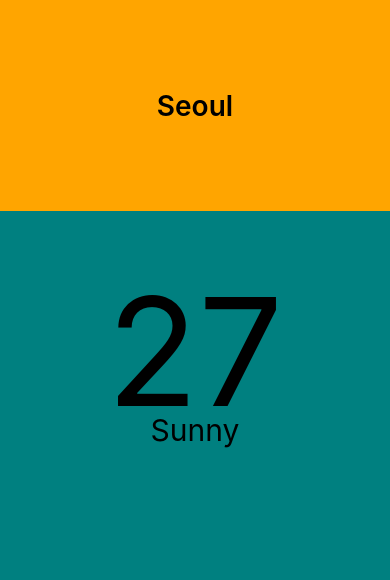
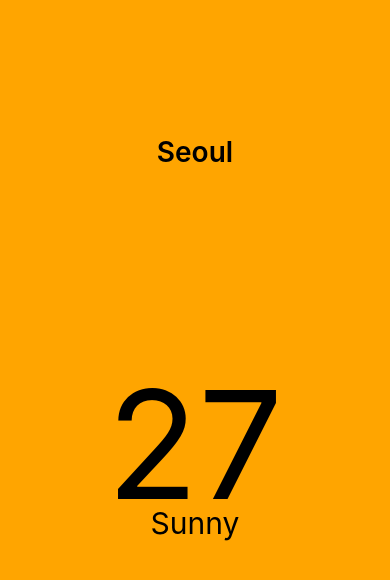
Before and after one commit to YunDaeHyeon/React-Native-Study-Weather, a React Native app: screen / in a window 390 px wide. Shown: the top 580 px of the page. Built offline with nearby package versions, Linux system fonts and the light colour scheme.

Commit message:
22.08.11 2.6 Styles part Two add

```diff
--- a/App.js
+++ b/App.js
@@ -1,6 +1,12 @@
 import { StatusBar } from 'expo-status-bar';
 import reactDom from 'react-dom';
-import { StyleSheet, Text, View } from 'react-native';
+import { StyleSheet, Dimensions, Text, View, ScrollView } from 'react-native';
+
+// 디바이스 크기 가져오기
+// const { height, width } = Dimensions.get("window");
+
+// width를 SCREEN_WIDTH로 설정
+const { width:SCREEN_WIDTH } = Dimensions.get("window");
 
 export default function App() {
   return (
@@ -8,12 +14,33 @@ export default function App() {
       <View style={styles.city}>
         <Text style={styles.cityName}>Seoul</Text>
       </View>
-      <View style={styles.weather}>
+      <ScrollView
+        pagingEnabled
+        horizontal
+        // indicatorStyle="white" indicator 색상 하얀색
+        showsHorizontalScrollIndicator={false} // indicator 비활성
+        contentContainerStyle={styles.weather}>
         <View style={styles.day}>
           <Text style={styles.temp}>27</Text>
           <Text style={styles.description}>Sunny</Text>
         </View>
-      </View>
+        <View style={styles.day}>
+          <Text style={styles.temp}>27</Text>
+          <Text style={styles.description}>Sunny</Text>
+        </View>
+        <View style={styles.day}>
+          <Text style={styles.temp}>27</Text>
+          <Text style={styles.description}>Sunny</Text>
+        </View>
+        <View style={styles.day}>
+          <Text style={styles.temp}>27</Text>
+          <Text style={styles.description}>Sunny</Text>
+        </View>
+        <View style={styles.day}>
+          <Text style={styles.temp}>27</Text>
+          <Text style={styles.description}>Sunny</Text>
+        </View>
+      </ScrollView>
     </View>
   );
 }
@@ -33,12 +60,10 @@ const styles = StyleSheet.create({
     fontWeight: "600"
   },
   weather: {
-    flex: 3,
   },
   day : {
-    flex: 1,
+    width: SCREEN_WIDTH, // day 컴포넌트의 크기를 화면 너비로 설정한다.
     alignItems: "center",
-    backgroundColor:"teal",
   },
   temp: {
     marginTop: 50,
@@ -58,4 +83,16 @@ const styles = StyleSheet.create({
   --
   목표
   휴대전화가 위치한 지역의 16일간 날씨 예측 정보를 불러온다.
+
+  Scroll View
+  디바이스 스크롤 지원 컴포넌트
+  ! 해당 컴포넌트를 사용하려면 style이 아닌 contentContainerStyle을 사용해야한다.
+  ! 해당 컴포넌트는 flex를 사용하면 안된다.
+  pagingEnabled - 스크롤을 자유롭게 하지 못하게 막는다. (페이지 생성)
+   : 해당 prop를 사용하면 디바이스 하단에 Tab View와 같은 것이 보인다.(Indicator)
+   : 이를 막기 위해 showsHorizontalScrollIndicator={false} prop를 설정한다.
+   : 커스텀 indicator을 설정하기 위해서는 indicatorStyle가 있다. (iOS만 가능)
+
+  Dimensons API
+  디바이스의 크기를 가져오는 API
 */
```
